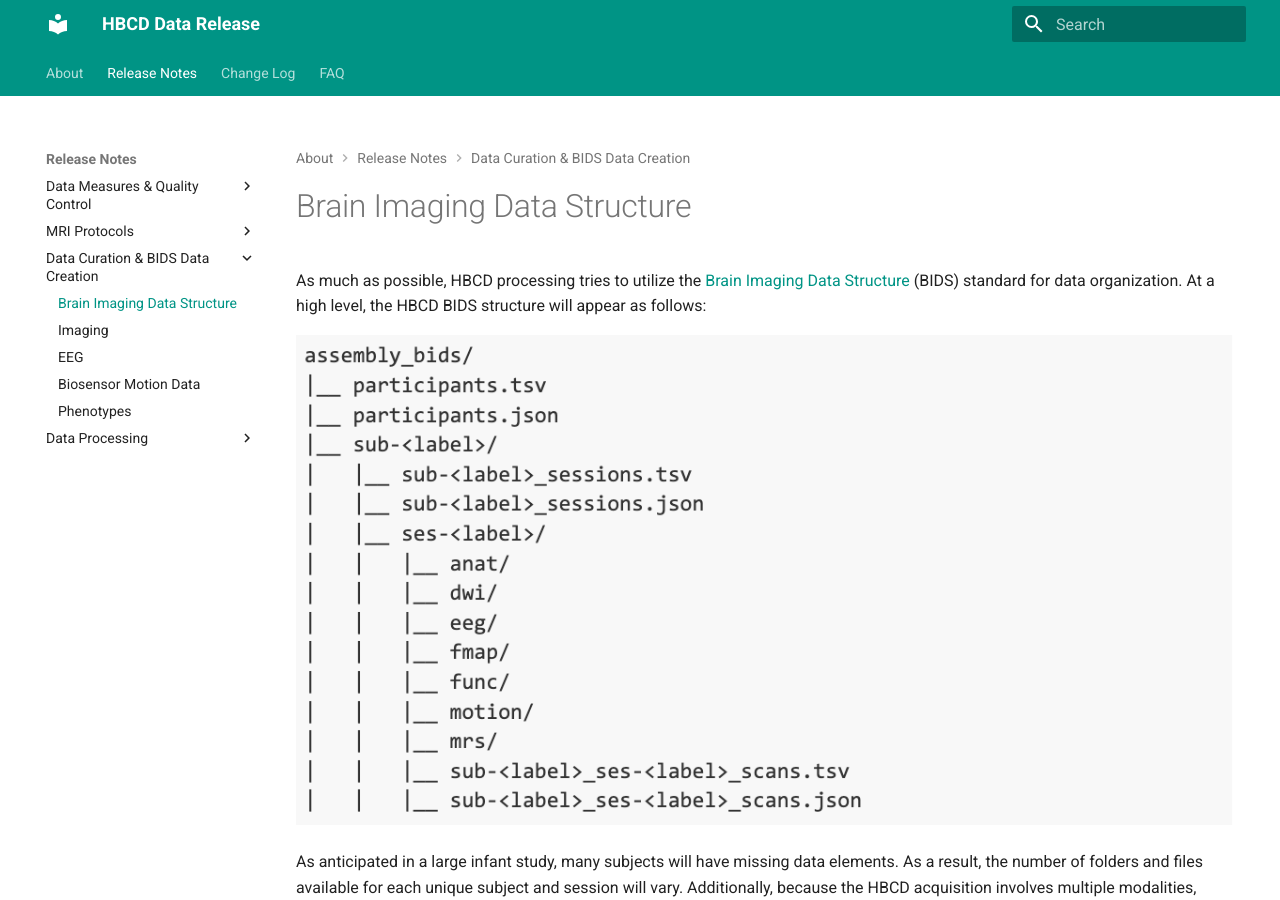
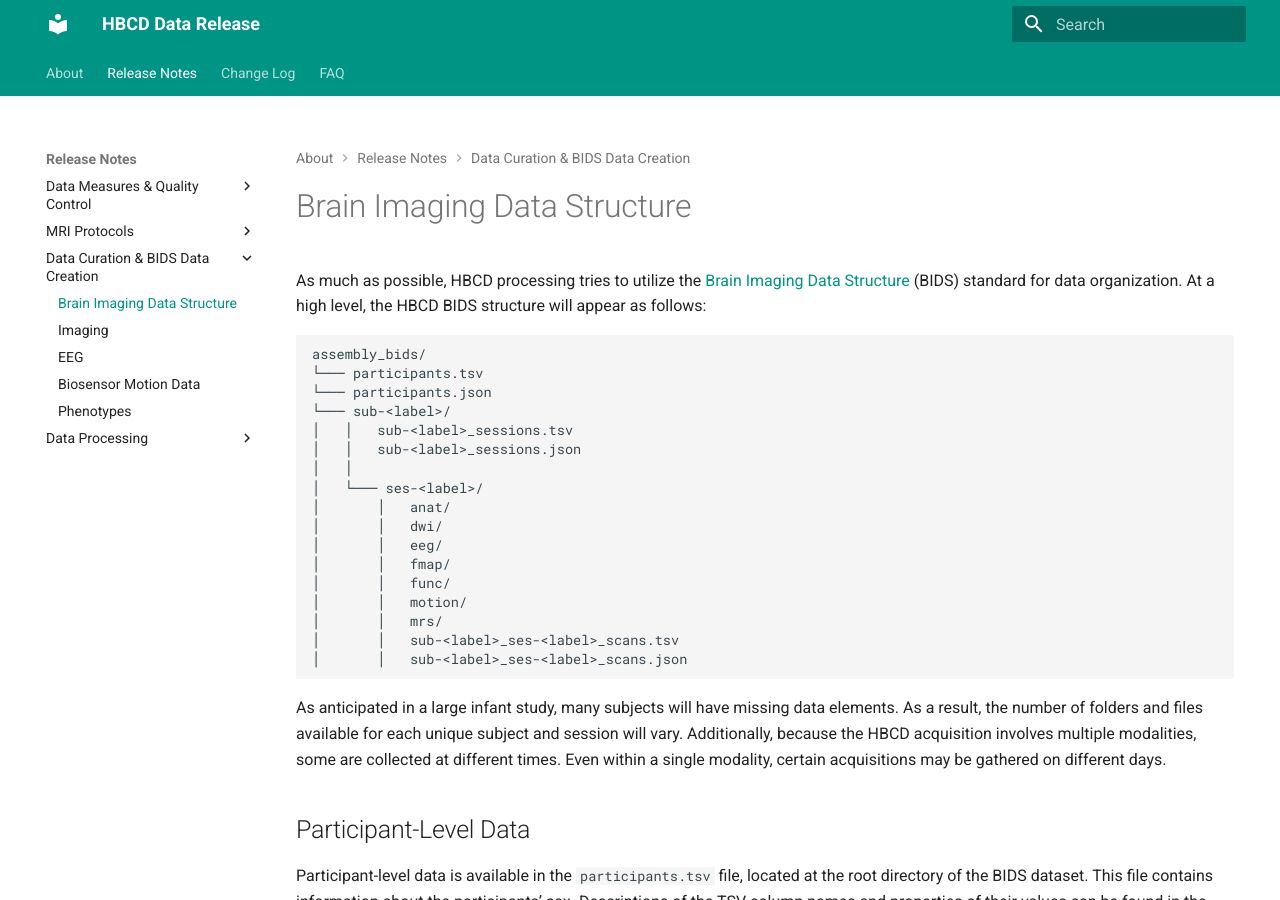
Before and after one commit to mattcieslak/hbcd-docs, an MkDocs documentation site: the page built from docs/datacuration/bids.md, in a window 1280 px wide and 900 px high. Built offline with MkDocs 1.6.1 and Material for MkDocs 9.7.7, drawn with Linux system fonts in a browser that asks for light colours.

Commit message:
data curation replace bids png

````diff
--- a/docs/datacuration/bids.md
+++ b/docs/datacuration/bids.md
@@ -6,7 +6,25 @@ hide:
 # Brain Imaging Data Structure
 As much as possible, HBCD processing tries to utilize the [Brain Imaging Data Structure](https://bids-specification.readthedocs.io/en/stable/) (BIDS) standard for data organization. At a high level, the HBCD BIDS structure will appear as follows:
 
-![](./../images/bids.png)
+```
+assembly_bids/
+└─── participants.tsv
+└─── participants.json
+└─── sub-<label>/
+│   │   sub-<label>_sessions.tsv
+│   │   sub-<label>_sessions.json
+│   │
+│   └─── ses-<label>/
+│       │   anat/
+│       │   dwi/
+│       │   eeg/
+│       │   fmap/
+│       │   func/
+│       │   motion/
+│       │   mrs/
+│       │   sub-<label>_ses-<label>_scans.tsv
+│       │   sub-<label>_ses-<label>_scans.json
+```
 
 As anticipated in a large infant study, many subjects will have missing data elements. As a result, the number of folders and files available for each unique subject and session will vary. Additionally, because the HBCD acquisition involves multiple modalities, some are collected at different times. Even within a single modality, certain acquisitions may be gathered on different days.
 
````
Also changed, not shown: docs/changelog/gensettings.md (+2 -2 lines).
